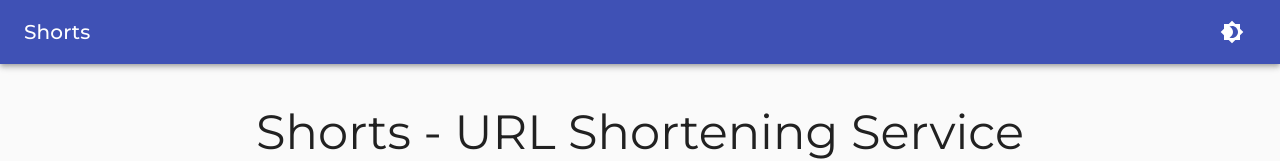
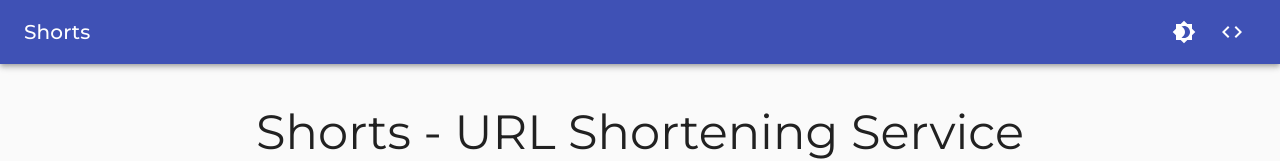
Before and after one commit to BhavyaCodes/url-shortener-ts-frontend, a React (Create React App) app: page / in a window 1280 px wide. Shown: the top 161 px of the page. Built offline with nearby package versions, Linux system fonts and the light colour scheme.

Commit message:
add view source menu

```diff
--- a/src/Navbar.tsx
+++ b/src/Navbar.tsx
@@ -7,6 +7,9 @@ import Brightness4Icon from "@material-ui/icons/Brightness4";
 import Brightness7Icon from "@material-ui/icons/Brightness7";
 import { ThemeContext, DispatchThemeContext } from "./ThemeContext";
 import Typography from "@material-ui/core/Typography";
+import CodeIcon from "@material-ui/icons/Code";
+import Menu from "@material-ui/core/Menu";
+import MenuItem from "@material-ui/core/MenuItem";
 
 const useStyles = makeStyles((theme: Theme) =>
   createStyles({
@@ -37,6 +40,16 @@ export default function ButtonAppBar() {
     dispatchTheme({ type: darkMode === "dark" ? "light" : "dark" });
   };
 
+  const [anchorEl, setAnchorEl] = React.useState<null | HTMLElement>(null);
+
+  const handleClick = (event: React.MouseEvent<HTMLButtonElement>) => {
+    setAnchorEl(event.currentTarget);
+  };
+
+  const handleClose = () => {
+    setAnchorEl(null);
+  };
+
   return (
     <div className={classes.root}>
       <AppBar position="static">
@@ -53,6 +66,26 @@ export default function ButtonAppBar() {
           >
             {darkMode === "light" ? <Brightness4Icon /> : <Brightness7Icon />}
           </IconButton>
+          <IconButton
+            aria-label="view source code"
+            aria-controls="open source code menu"
+            aria-haspopup="true"
+            onClick={handleClick}
+            color="inherit"
+          >
+            <CodeIcon />
+          </IconButton>
+          <Menu
+            id="simple-menu"
+            anchorEl={anchorEl}
+            keepMounted
+            open={Boolean(anchorEl)}
+            onClose={handleClose}
+          >
+            <MenuItem onClick={handleClose}>Profile</MenuItem>
+            <MenuItem onClick={handleClose}>My account</MenuItem>
+            <MenuItem onClick={handleClose}>Logout</MenuItem>
+          </Menu>
         </Toolbar>
       </AppBar>
     </div>
```
